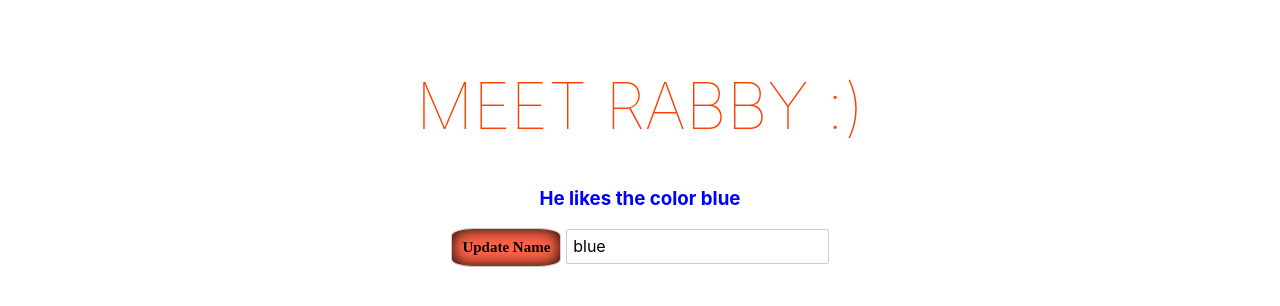
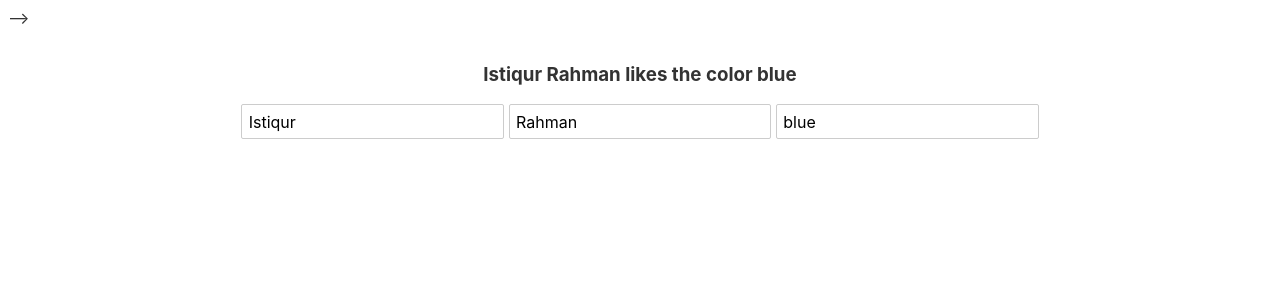
Before and after one commit to seoistiqur/svelte_netninja, a Svelte app: page / in a window 1280 px wide. Shown: the top 306 px of the page. Built offline with nearby package versions, Linux system fonts and the light colour scheme.

Commit message:
reactive value and statement

```diff
--- a/src/App.svelte
+++ b/src/App.svelte
@@ -1,11 +1,24 @@
 <script>
-  let name = "Rabby";
-  let profession = "Frontend Developer";
+  //   let name = "Rabby";
+  let firstName = "Istiqur";
+  let lastName = "Rahman";
+  //   let profession = "Frontend Developer";
   let color = "blue";
 
+  // Reactive value
+  $: fullName = `${firstName} ${lastName}`;
+  // Reactive statement
+  //   $: console.log(color);
+  //   $: {
+  //     console.log(firstName);
+  //     console.log(color);
+  //     console.log(lastName);
+  //     console.log(fullName);
+  //   }
+
   const handleClick = () => {
-	// name = "Istiqur";
-	color = "black";
+    // name = "Istiqur";
+    color = "black";
   };
 
   const handleInput = e => {
@@ -54,11 +67,19 @@
   }
 </style>
 
-<main>
+<!-- <main>
   <h1>Meet {name} :)</h1>
   <h3 style="color: {color}">He likes the color {color}</h3>
   <button on:click={handleClick}>Update Name</button>
   <!-- <input type="text" on:input={handleInput} value={name} /> -->
-  <!-- <input type="text" on:input={handleInput} /> -->
+<!-- <input type="text" on:input={handleInput} /> -->
+<!-- <input type="text" bind:value={color} />
+</main> -->
+-->
+<main>
+  <h3>{fullName} likes the color {color}</h3>
+  <!-- <h3>{firstName} {lastName} likes the color {color}</h3> -->
+  <input type="text" bind:value={firstName} />
+  <input type="text" bind:value={lastName} />
   <input type="text" bind:value={color} />
 </main>
```
